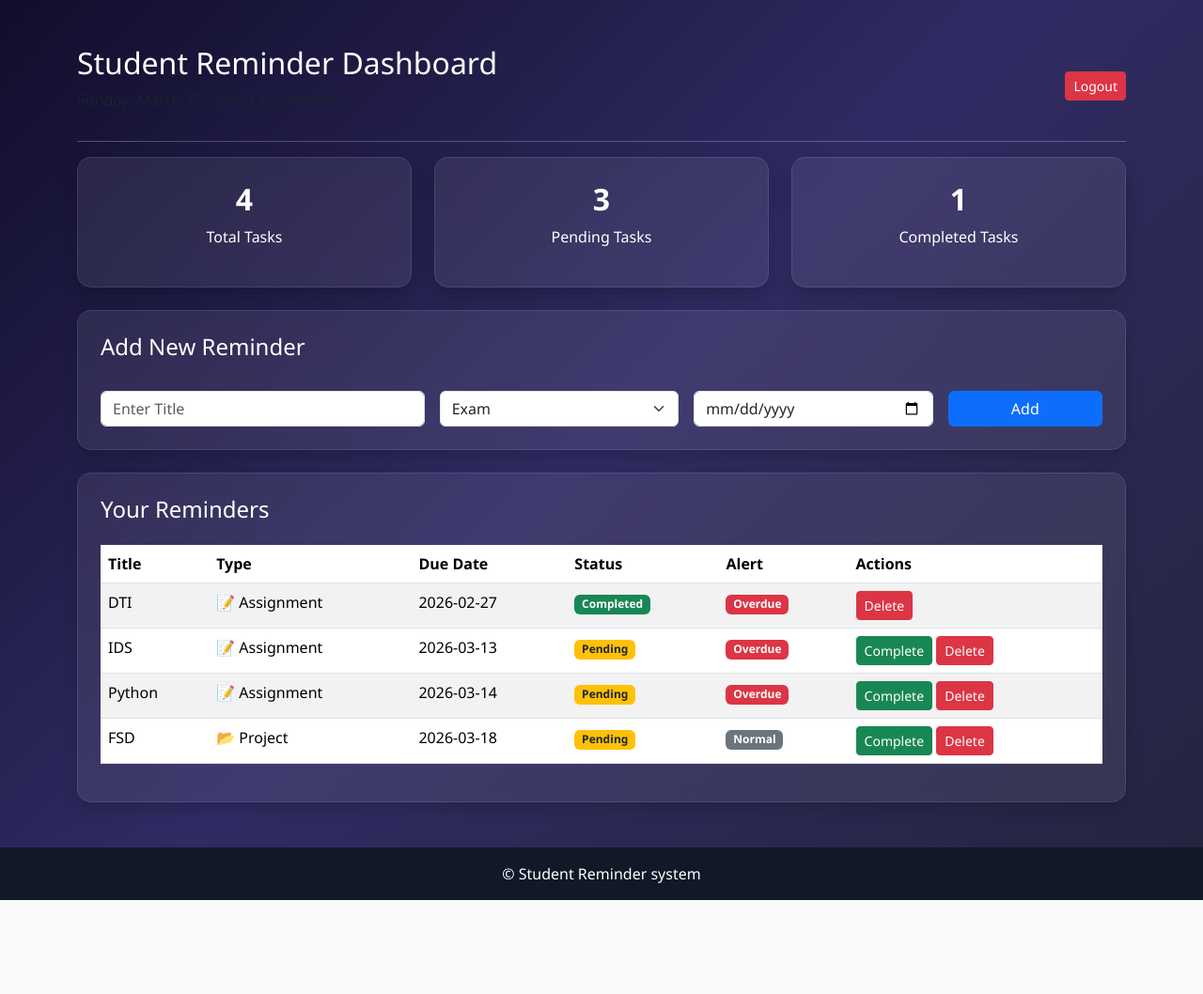
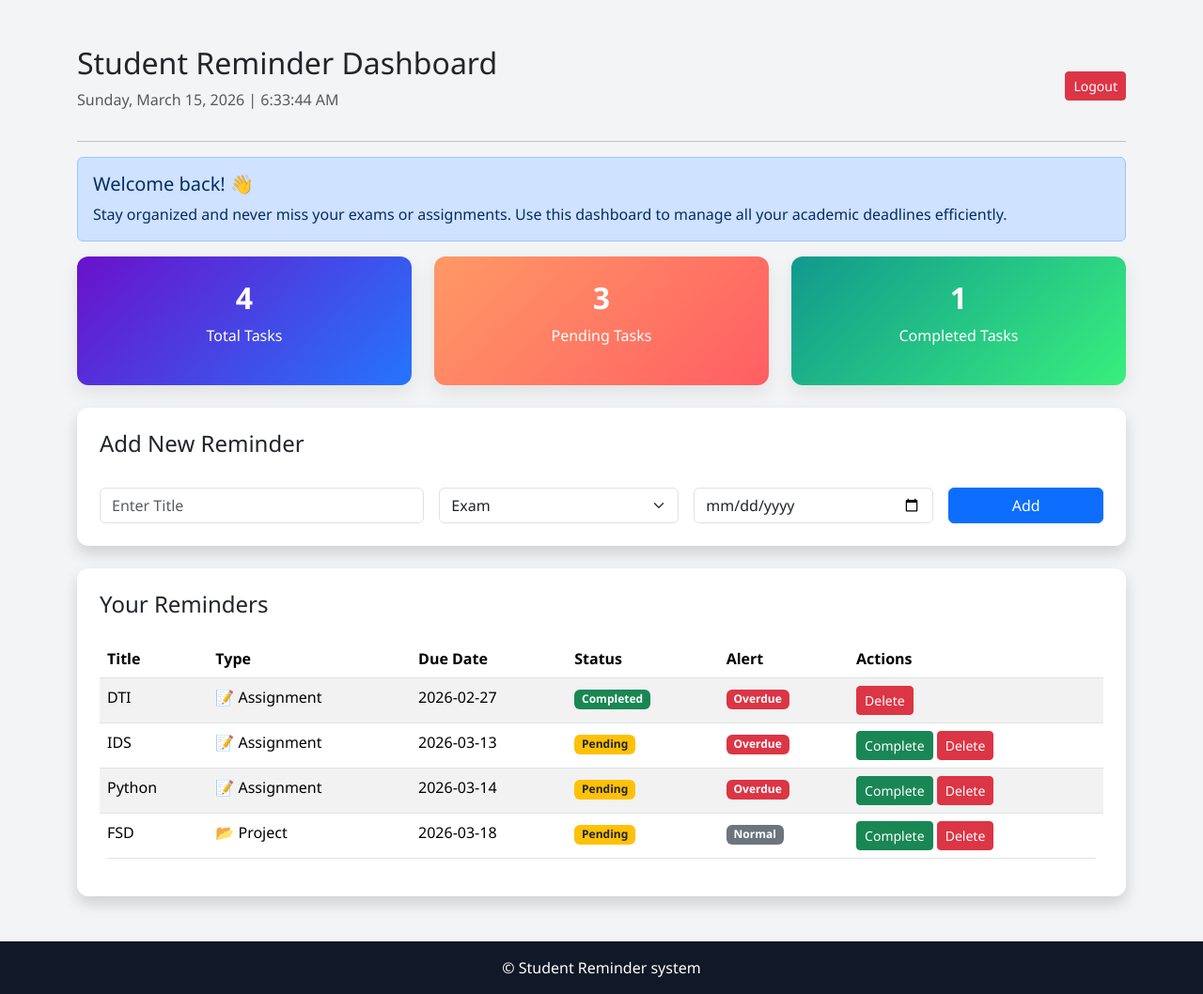
Before and after one commit to mallageethika2006-afk/student-reminder-system, a Flask app: page /dashboard in a window 1280 px wide. Shown: the part 56-1114 px from the top of the page at 94% size. Before the commit the page ends 1014 px from the top, so only its background shows below. Run offline with Flask 3, Linux system fonts and the light colour scheme; a user stored in the database is signed in; data comes from the database, SQL or seed files in the repository.

Commit message:
Final touch

```diff
--- a/static/style.css
+++ b/static/style.css
@@ -145,27 +145,19 @@ background:linear-gradient(135deg,#11998e,#38ef7d);
 background-color:#f3f3ff;
 transition:0.3s;
 }
-body{
-background: linear-gradient(135deg,#0f0c29,#302b63,#24243e);
-min-height:100vh;
-color:white;
-font-family: 'Segoe UI', sans-serif;
-}
+
 .card{
-background: rgba(255,255,255,0.08);
-border-radius:15px;
-backdrop-filter: blur(10px);
-border:1px solid rgba(255,255,255,0.1);
-color:white;
+border:none;
+border-radius:12px;
+box-shadow:0 8px 20px rgba(0,0,0,0.08);
 }
 .table{
-color:white;
-}
-
-.table thead{
-background:rgba(255,255,255,0.1);
+background:white;
+border-radius:10px;
+overflow:hidden;
 }
 
 .table-hover tbody tr:hover{
-background:rgba(255,255,255,0.08);
+background:#f1f3ff;
+transition:0.3s;
 }
--- a/templates/dashboard.html
+++ b/templates/dashboard.html
@@ -16,6 +16,11 @@
 </div>
 
     <hr>
+    <div class="alert alert-primary mt-3" role="alert">
+    <h5>Welcome back! 👋</h5>
+    Stay organized and never miss your exams or assignments.
+    Use this dashboard to manage all your academic deadlines efficiently.
+    </div>
 
     <!-- Dashboard Statistics -->
    <div class="row text-center mb-4">
```
